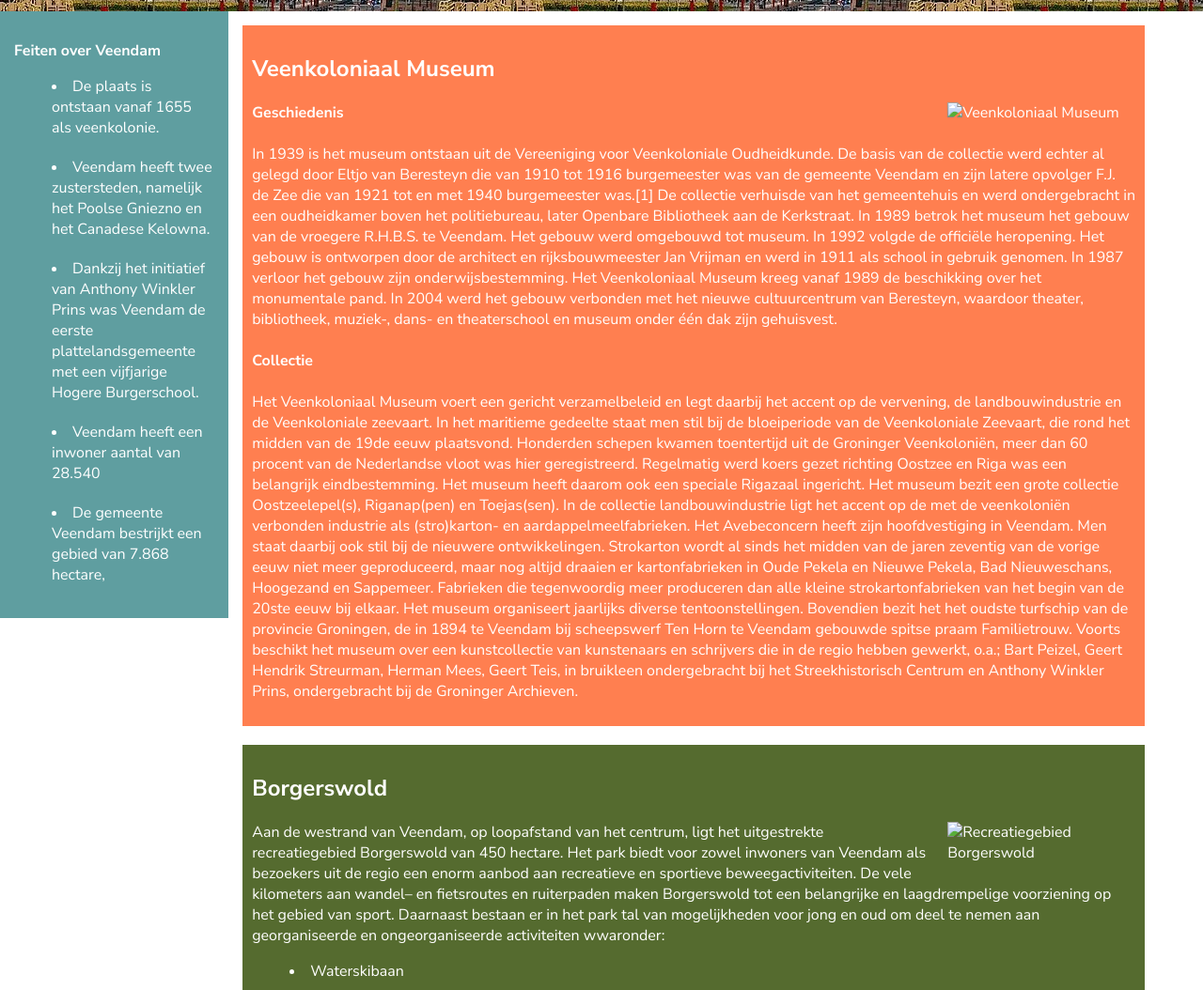
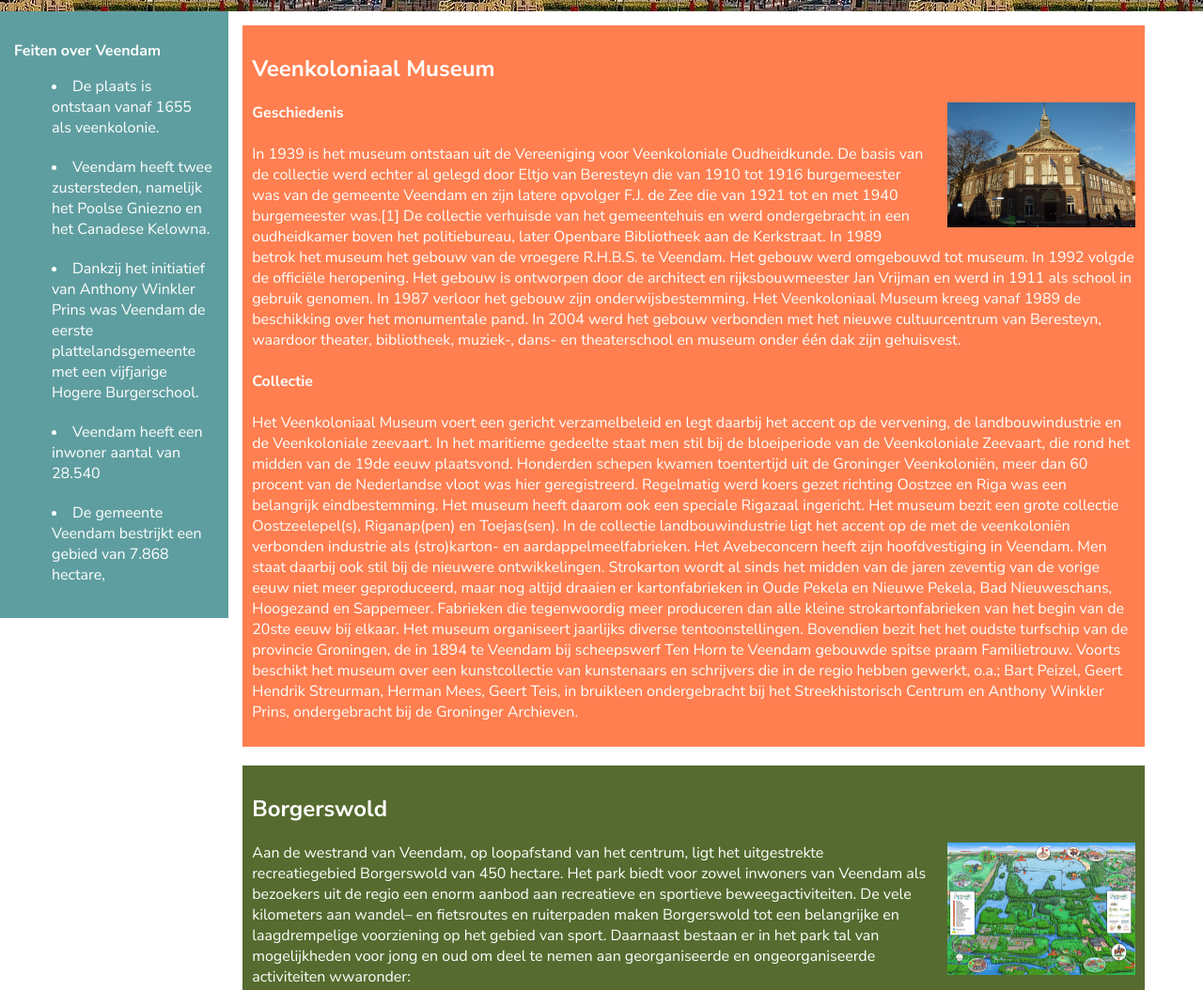
Before and after one commit to pmkorn/huiswerk, a plain HTML site: page index.html in a window 1280 px wide. Shown: the part 218-1272 px from the top of the page at 94% size. Drawn offline with Linux system fonts and the light colour scheme.

Commit message:
Update index.html

```diff
--- a/index.html
+++ b/index.html
@@ -31,7 +31,7 @@
         <div>
           <article class="artikel-1">
             <h2>Veenkoloniaal Museum</h2>
-            <img src="images/veenkoloniaal_museum.jpg" width="200px" alt="Veenkoloniaal Museum" title="Veenkoloniaal Museum">
+            <img src="afbeeldingen/veenkoloniaal_museum.jpg" width="200px" alt="Veenkoloniaal Museum" title="Veenkoloniaal Museum">
             <p>
               <strong>Geschiedenis</strong><br><br>
               In 1939 is het museum ontstaan uit de Vereeniging voor Veenkoloniale Oudheidkunde. De basis van de collectie werd echter al gelegd door Eltjo van Beresteyn die van 1910 tot 1916 burgemeester was van de gemeente Veendam en zijn latere opvolger F.J. de Zee die van 1921 tot en met 1940 burgemeester was.[1] De collectie verhuisde van het gemeentehuis en werd ondergebracht in een oudheidkamer boven het politiebureau, later Openbare Bibliotheek aan de Kerkstraat. In 1989 betrok het museum het gebouw van de vroegere R.H.B.S. te Veendam. Het gebouw werd omgebouwd tot museum. In 1992 volgde de officiële heropening. Het gebouw is ontworpen door de architect en rijksbouwmeester Jan Vrijman en werd in 1911 als school in gebruik genomen.
@@ -47,7 +47,7 @@
         <div>
           <article class="artikel-2">
             <h2>Borgerswold</h2>
-            <img src="images/recreatiegebied_borgerswold_plattegrond.jpg" width="200px" alt="Recreatiegebied Borgerswold" title="Recreatiegebied Borgerswold">
+            <img src="afbeeldingen/recreatiegebied_borgerswold_plattegrond.jpg" width="200px" alt="Recreatiegebied Borgerswold" title="Recreatiegebied Borgerswold">
             <p>
               Aan de westrand van Veendam, op loopafstand van het centrum, ligt het uitgestrekte recreatiegebied Borgerswold van 450 hectare. Het park biedt voor zowel inwoners van Veendam als bezoekers uit de regio een enorm aanbod aan recreatieve en sportieve beweegactiviteiten. De vele kilometers aan wandel– en fietsroutes en ruiterpaden maken Borgerswold tot een belangrijke en laagdrempelige voorziening op het gebied van sport. Daarnaast bestaan er in het park tal van mogelijkheden voor jong en oud om deel te nemen aan georganiseerde en ongeorganiseerde activiteiten wwaronder:
               <ul>
```
